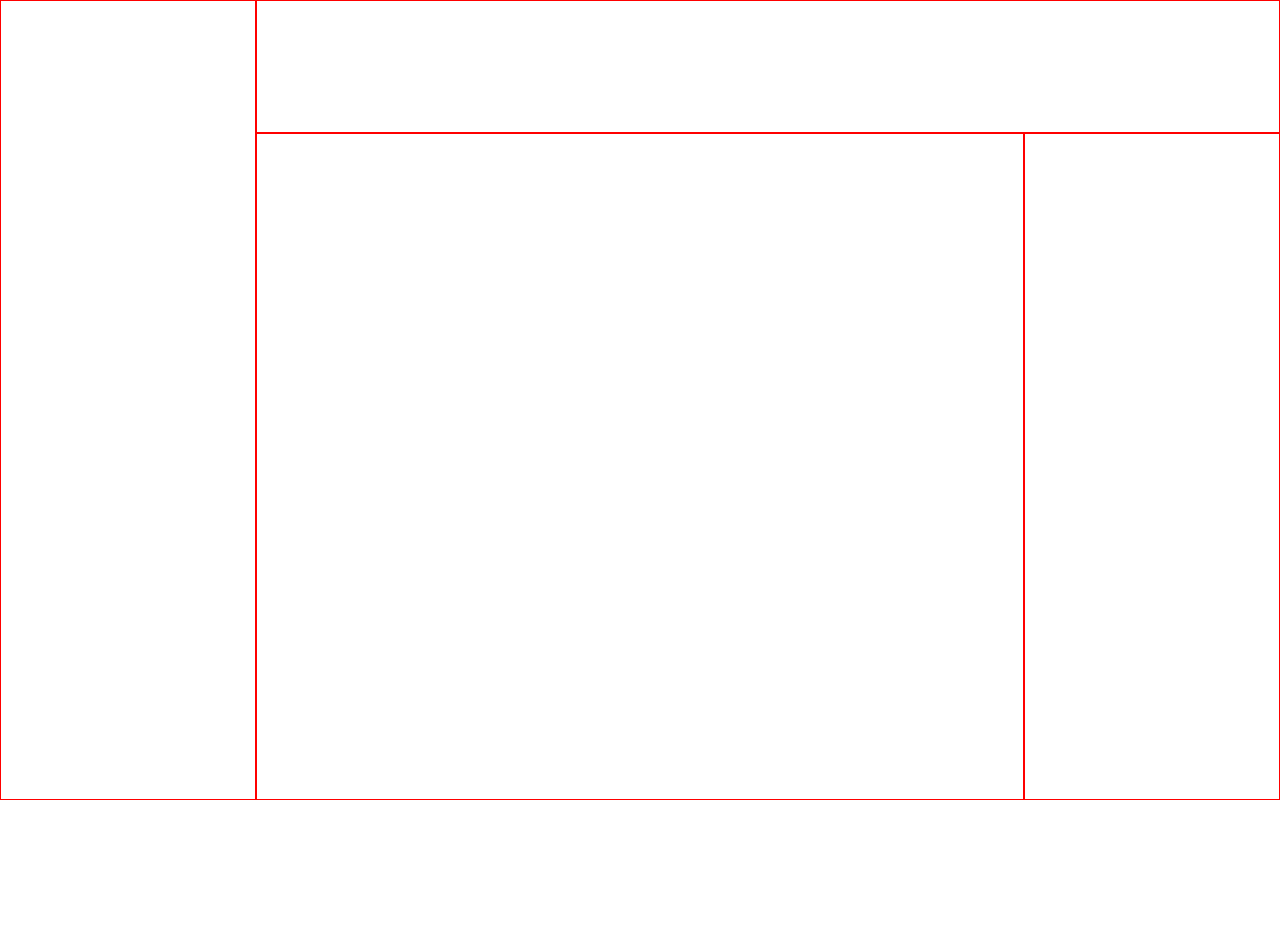
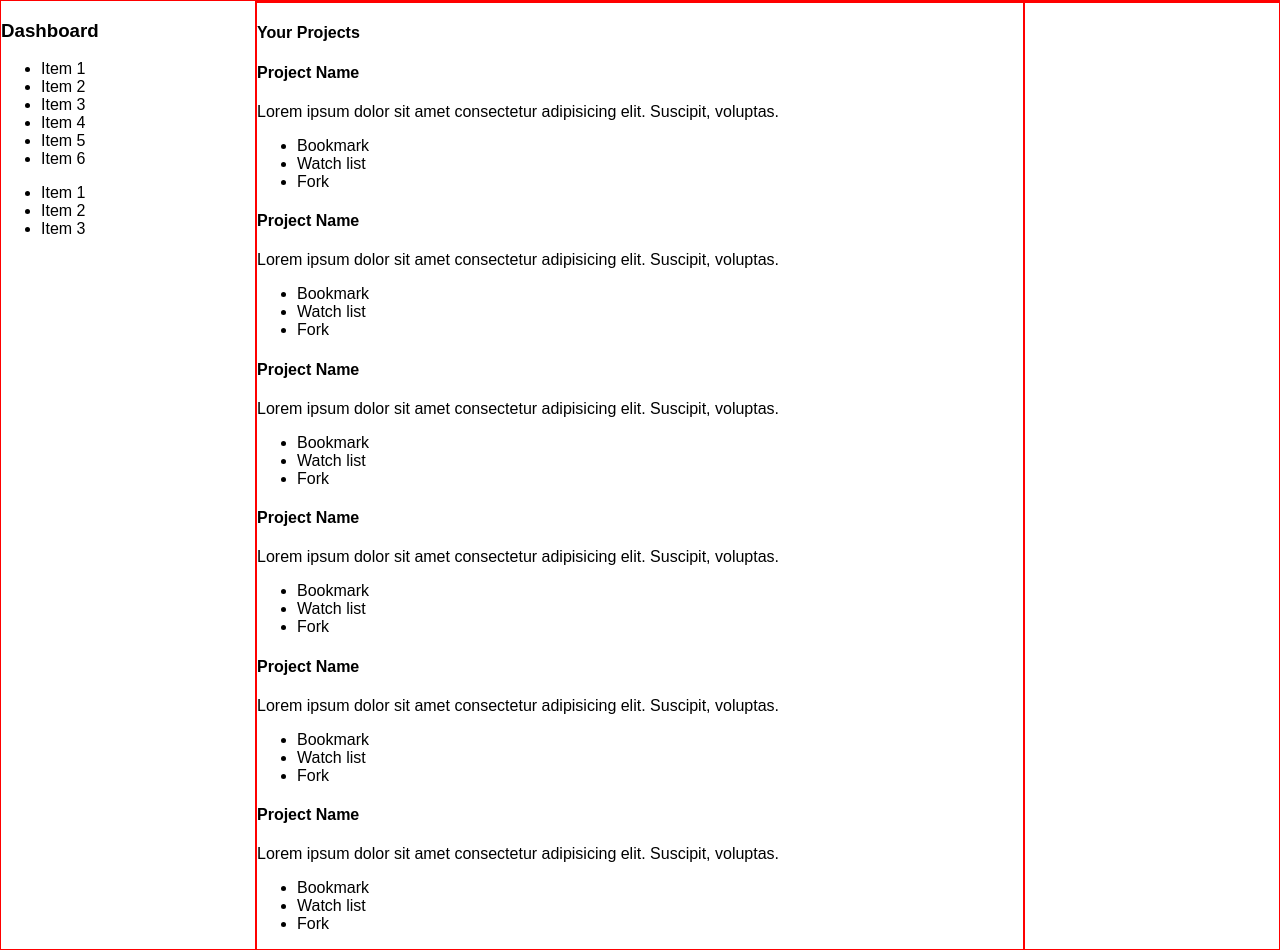
Before and after one commit to Siriuszx/admin-dashboard, a plain HTML site: page index.html in a window 1280 px wide. Before the commit the page ends 800 px from the top, so only its background shows below. Drawn offline with Linux system fonts and the light colour scheme.

Commit message:
Add nav and main layout

```diff
--- a/index.html
+++ b/index.html
@@ -1,5 +1,6 @@
 <!DOCTYPE html>
 <html lang="en">
+
 <head>
     <meta charset="UTF-8">
     <meta name="viewport" content="width=device-width, initial-scale=1.0">
@@ -7,12 +8,104 @@
     <script src="script.js" defer></script>
     <title>Admin Dashboard</title>
 </head>
+
 <body>
     <div class="grid-container">
-        <header class="grid-header"></header>
-        <nav class="grid-nav"></nav>
-        <main class="grid-main"></main>
-        <aside class="grid-aside"></aside>
+
+        <header class="grid-header">
+
+        </header>
+
+        <nav class="grid-nav">
+            <div class="header-logo">
+                <div class="logo-img"></div>
+                <h3 class="logo-text">Dashboard</h3>
+            </div>
+            <ul class="nav-pages">
+                <li>Item 1</li>
+                <li>Item 2</li>
+                <li>Item 3</li>
+                <li>Item 4</li>
+                <li>Item 5</li>
+                <li>Item 6</li>
+            </ul>
+            <ul class="nav-misc">
+                <li>Item 1</li>
+                <li>Item 2</li>
+                <li>Item 3</li>
+            </ul>
+        </nav>
+
+        <main class="grid-main">
+            <h4>Your Projects</h4>
+            <div class="card-container">
+                <div class="card">
+                    <h4 class="card-header">Project Name</h4>
+                    <p class="card-text">Lorem ipsum dolor sit amet consectetur adipisicing elit. Suscipit, voluptas.
+                    </p>
+                    <ul class="card-actions">
+                        <li>Bookmark</li>
+                        <li>Watch list</li>
+                        <li>Fork</li>
+                    </ul>
+                </div>
+                <div class="card">
+                    <h4 class="card-header">Project Name</h4>
+                    <p class="card-text">Lorem ipsum dolor sit amet consectetur adipisicing elit. Suscipit, voluptas.
+                    </p>
+                    <ul class="card-actions">
+                        <li>Bookmark</li>
+                        <li>Watch list</li>
+                        <li>Fork</li>
+                    </ul>
+                </div>
+                <div class="card">
+                    <h4 class="card-header">Project Name</h4>
+                    <p class="card-text">Lorem ipsum dolor sit amet consectetur adipisicing elit. Suscipit, voluptas.
+                    </p>
+                    <ul class="card-actions">
+                        <li>Bookmark</li>
+                        <li>Watch list</li>
+                        <li>Fork</li>
+                    </ul>
+                </div>
+                <div class="card">
+                    <h4 class="card-header">Project Name</h4>
+                    <p class="card-text">Lorem ipsum dolor sit amet consectetur adipisicing elit. Suscipit, voluptas.
+                    </p>
+                    <ul class="card-actions">
+                        <li>Bookmark</li>
+                        <li>Watch list</li>
+                        <li>Fork</li>
+                    </ul>
+                </div>
+                <div class="card">
+                    <h4 class="card-header">Project Name</h4>
+                    <p class="card-text">Lorem ipsum dolor sit amet consectetur adipisicing elit. Suscipit, voluptas.
+                    </p>
+                    <ul class="card-actions">
+                        <li>Bookmark</li>
+                        <li>Watch list</li>
+                        <li>Fork</li>
+                    </ul>
+                </div>
+                <div class="card">
+                    <h4 class="card-header">Project Name</h4>
+                    <p class="card-text">Lorem ipsum dolor sit amet consectetur adipisicing elit. Suscipit, voluptas.
+                    </p>
+                    <ul class="card-actions">
+                        <li>Bookmark</li>
+                        <li>Watch list</li>
+                        <li>Fork</li>
+                    </ul>
+                </div>
+            </div>
+        </main>
+
+        <aside class="grid-aside">
+
+        </aside>
     </div>
 </body>
+
 </html>
```
